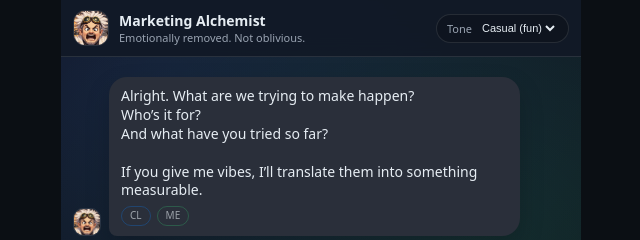
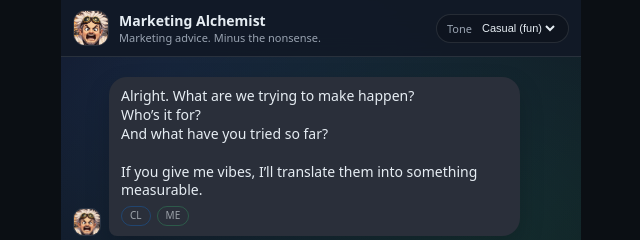
Before and after one commit to domfromasquared/MA_Insult, a website: page index.html in a window 1280 px wide. Shown: the top 240 px of the page, 319-959 px from the left. Drawn offline with Linux system fonts and the light colour scheme.

Commit message:
Update index.html

```diff
--- a/index.html
+++ b/index.html
@@ -232,7 +232,7 @@
 
       <div class="title">
         <p class="name">Marketing Alchemist</p>
-        <p class="sub">Emotionally removed. Not oblivious.</p>
+        <p class="sub">Marketing advice. Minus the nonsense.</p>
       </div>
 
       <div class="controls">
```
